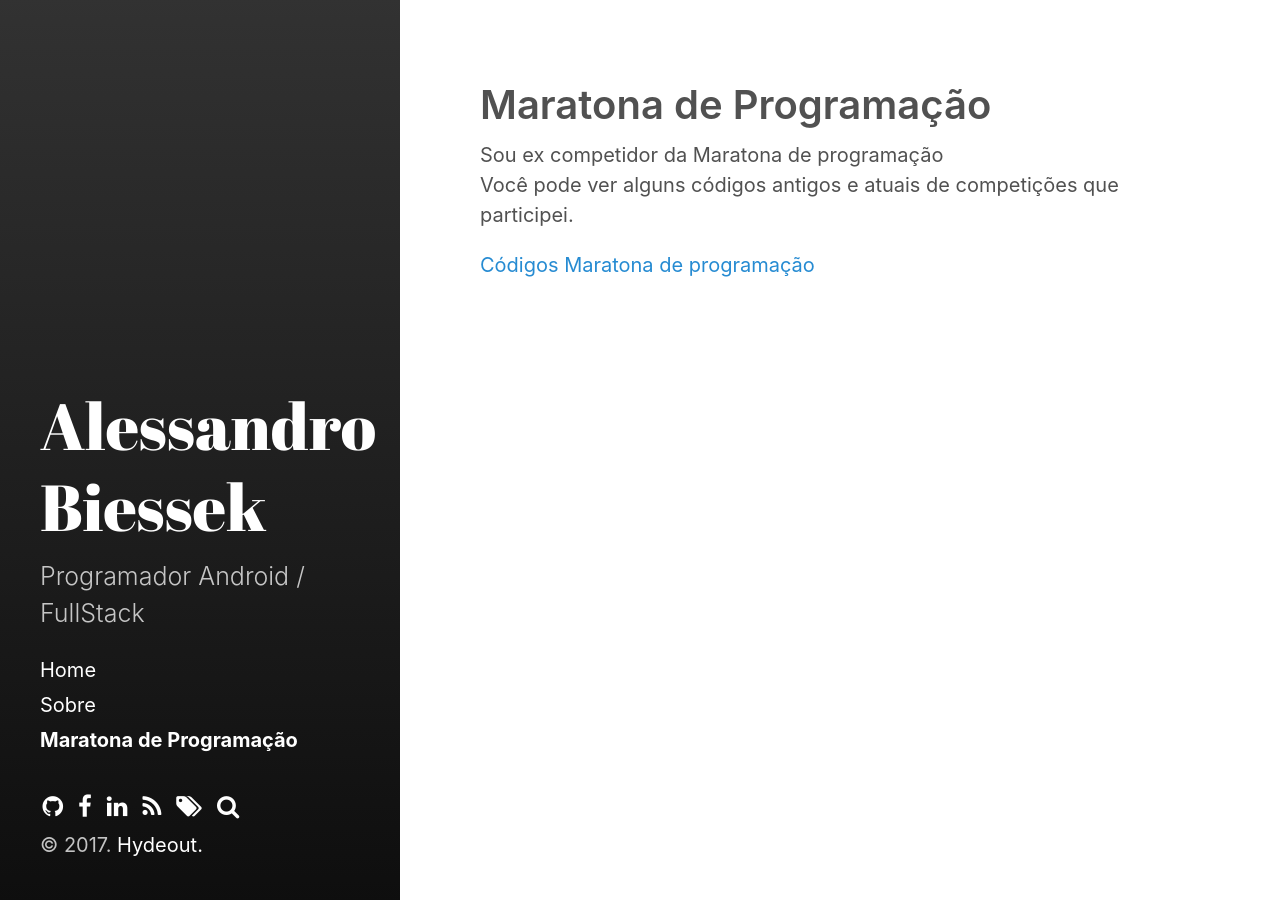
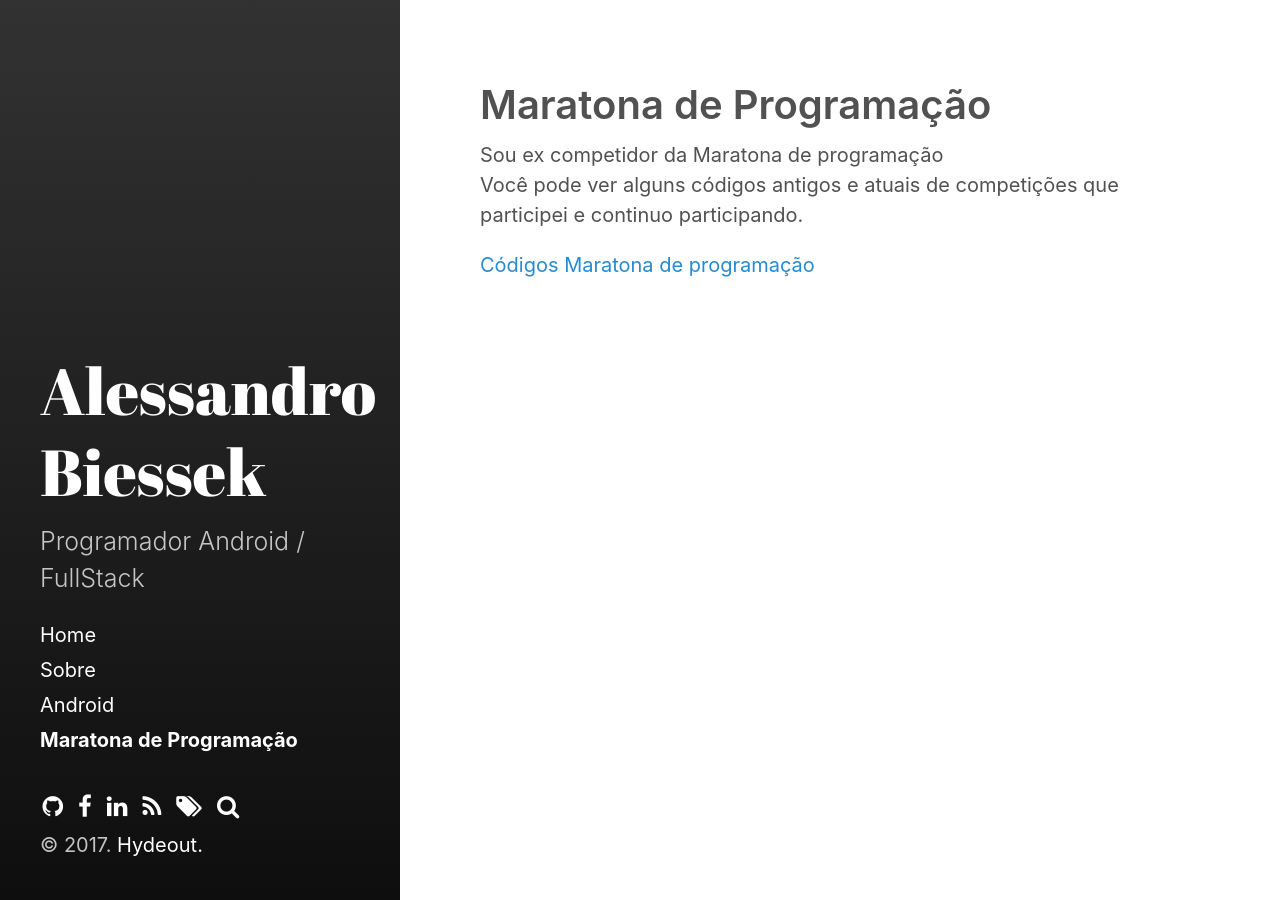
Before and after one commit to biessek/biessek.github, a Jekyll site: the page built from category/maratona.md, in a window 1280 px wide. Built offline with Jekyll 4.4.1, drawn with Linux system fonts in a browser that asks for light colours.

Commit message:
adicionada categoria android

```diff
--- a/category/maratona.md
+++ b/category/maratona.md
@@ -4,6 +4,6 @@ title: Maratona de Programação
 ---
 
 Sou ex competidor da Maratona de programação
-Você pode ver alguns códigos antigos e atuais de competições que participei.
+Você pode ver alguns códigos antigos e atuais de competições que participei e continuo participando.
 
 [Códigos Maratona de programação](https://github.com/biessek/maratona)
```
Also changed, not shown: category/android.md (added, +6 -0 lines).
